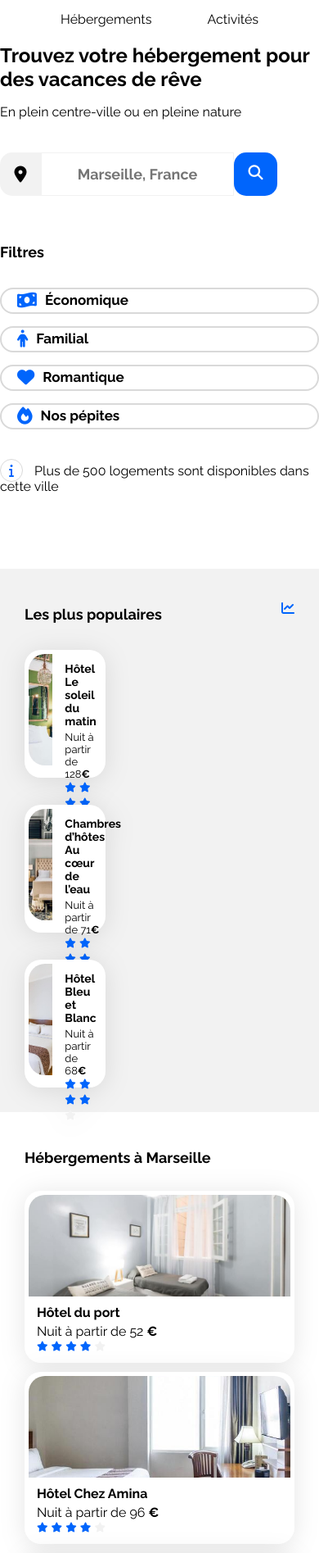
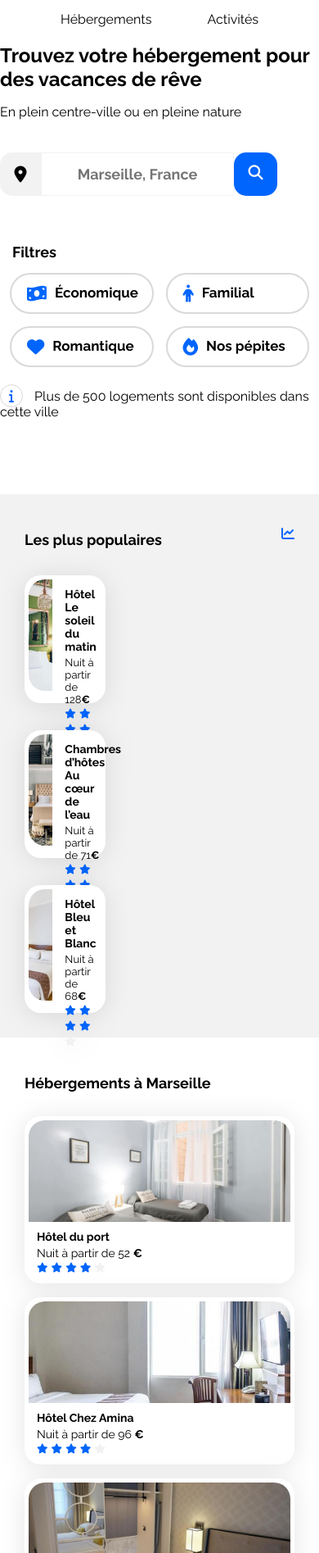
Before and after one commit to QJanvier/Projet-n-3-Booki, a plain HTML site: page booki-starter-code-master/index.html in a window 390 px wide. Shown: the part 105-2000 px from the top of the page at 82% size. Drawn offline with Linux system fonts and the light colour scheme.

Commit message:
fix cards img, filters button

```diff
--- a/booki-starter-code-master/css/style.css
+++ b/booki-starter-code-master/css/style.css
@@ -196,12 +196,10 @@ a {
     gap: 15px;
     display: flex;
 }
-.filtres p{
-    display: inline;
-    font-weight: 700;
-    font-size: 18px;
-    line-height: 21.13px;
-    align-items: center;
+
+.filtres_button {
+    display: flex;
+    gap: 15px;
 }
 
 .filtres button{
@@ -217,6 +215,19 @@ a {
     align-items: center;
 }
 
+.filtres button:hover{
+    background-color: #DEEBFF;
+}
+
+.filtres p{
+    display: inline;
+    font-weight: 700;
+    font-size: 18px;
+    line-height: 21.13px;
+    align-items: center;
+}
+
+
 .infobar {
     display: flex;
     flex-direction: row;
@@ -224,9 +235,6 @@ a {
     margin-bottom: 25px;
     gap: 10px;
 
-}
-.filtres button:hover{
-    background-color: #DEEBFF;
 }
 
 .infobar i{
@@ -395,6 +403,7 @@ a {
 .activites_cards .card-content{
     display: flex;
     flex-direction: column;
+    width: 100%;
 }
 .activites_cards img{
     width: 100%;
@@ -417,13 +426,11 @@ footer {
 footer h2{
     font-weight: 700;
     font-size: 18px;
-    line-height: 21.13px;
 }
 
 footer p{
     font-weight: 400;
     font-size: 16px;
-    line-height: 18.78px;
 }
 
 .footer {
@@ -443,6 +450,15 @@ footer p{
 /****** Media queries ***********/
 /* Medium devices (tablets, less/equal than 1024px) */
 @media (max-width: 1024px) {
+
+    .filtres {
+        flex-wrap: wrap;
+    }
+
+    .filtres_button {
+        height: 50px;
+    }
+
     .hebergements-and-populaires {
         flex-direction: column;
     }
@@ -451,6 +467,18 @@ footer p{
         width: 100%;
     }
 
+    .hebergements-cards .card-title {
+        font-size: 14px;
+    }
+
+
+    .hebergements-cards .card-txt{
+        font-size: 14px;
+    }
+
+    .section-title {
+        margin-left: 0;
+    }
     .populaires {
         width: 100%;
         margin-top: 50px;
@@ -474,15 +502,25 @@ footer p{
         font-size: 13px;
     }
 
+    .card_set{
+        width: 30%;
+        height: 205px;
+    }
     .activites_cards {
         margin-bottom: 0px;
     }
 
     .card_scale {
+        width: 100%;
         max-height: 270px;
     }
     .activites_cards img{
         max-height: 200px;
+    }
+
+    .activites_cards .card-title{
+        font-size: 12px;
+        height: 25px;
     }
 }
 
@@ -518,6 +556,21 @@ footer p{
 
     .filtres {
         flex-direction: column;
+    }
+
+    .filtres p {
+        margin-bottom: 0;
+        padding-left: 15px;
+    }
+    .filtres_button {
+        flex-wrap: wrap;
+        justify-content: center;
+        padding-bottom: 50px;
+    }
+
+    .filtres button {
+        width: 45%;
+        height: 50px;
     }
 
     .hebergements-and-populaires {
@@ -565,4 +618,5 @@ footer p{
     .footer {
         flex-direction: column;
     }
+
 }
--- a/booki-starter-code-master/index.html
+++ b/booki-starter-code-master/index.html
@@ -10,7 +10,7 @@
     <link href="https://fonts.googleapis.com/css2?family=Raleway:wght@400;500;700&display=swap" rel="stylesheet">
     <link rel="stylesheet" href="https://cdnjs.cloudflare.com/ajax/libs/font-awesome/6.2.1/css/all.min.css"
         integrity="sha512-MV7K8+y+gLIBoVD59lQIYicR65iaqukzvf/nwasF0nqhPay5w/9lJmVM2hMDcnK1OnMGCdVK+iQrJ7lzPJQd1w=="
-        crossorigin="anonymous" referrerpolicy="no-referrer"/>
+        crossorigin="anonymous" referrerpolicy="no-referrer">
     <link rel="stylesheet" href="./css/style.css">
 </head>
 
@@ -36,7 +36,7 @@
                     <p>En plein centre-ville ou en pleine nature</p>
                 </div>
                 <div class="searchbar">
-                    <form class="form_search" method="get" action="">
+                    <form class="form_search" method="get" action="#">
                         <i id="location_icon" class="fa-sharp fa-solid fa-location-dot fa-lg" style="color: #000000;"></i>
                         <input class="search_holder" type="text" placeholder="Marseille, France" name="search">
                         <input  class="search_button" type="submit" value="Rechercher ">
@@ -47,15 +47,17 @@
                 </div>
                 <div class="filtres">
                     <p>Filtres</p>
-                    <button class="btn" onclick="filterSelection('economique')"><i
+                    <div class="filtres_button">
+                        <button class="btn" onclick="filterSelection('economique')"><i
                             class="fa-sharp fa-solid fa-money-bill-wave fa-lg"
                             style="color: #0065FC;"></i>Économique</button>
-                    <button class="btn" onclick="filterSelection('familial')"><i
+                        <button class="btn" onclick="filterSelection('familial')"><i
                             class="fa-sharp fa-solid fa-person fa-lg" style="color: #0065FC;"></i>Familial</button>
-                    <button class="btn" onclick="filterSelection('romantique')"><i
+                        <button class="btn" onclick="filterSelection('romantique')"><i
                             class="fa-sharp fa-solid fa-heart fa-lg" style="color: #0065FC;"></i>Romantique</button>
-                    <button class="btn" onclick="filterSelection('nos pepites')"><i
+                        <button class="btn" onclick="filterSelection('nos pepites')"><i
                             class="fa-sharp fa-solid fa-fire fa-lg" style="color: #0065FC;"></i>Nos pépites</button>
+                    </div>
                 </div>
                 <div class="infobar">
                     <p><i class="fa-solid fa-info" style="color: #0065FC;"></i> Plus de 500 logements sont disponibles dans
```
